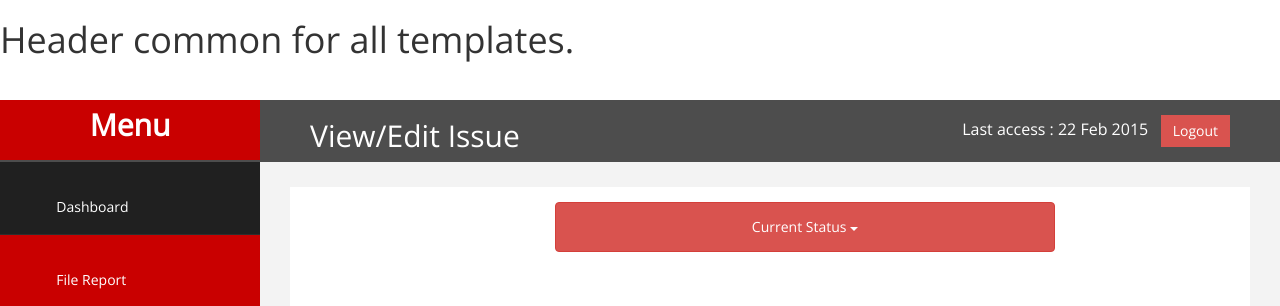
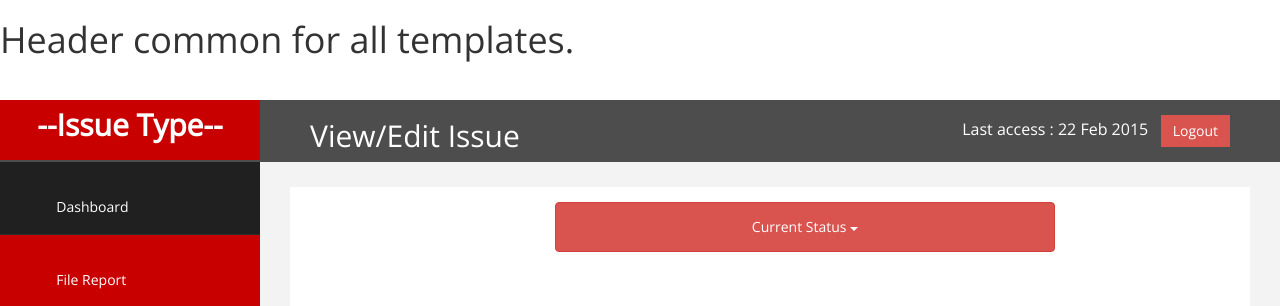
Before and after one commit to iamkelroy/CS673_G1_T3_BUGTRACKER, a Django app: template templates/issue_page.html in a window 1280 px wide. Shown: the top 306 px of the page. Run offline with Django 3.2, Linux system fonts and the light colour scheme; the template is opened without the code that fills it, so the values that code supplies are empty; some libraries are stand-ins or nearby versions; some web fonts are replaced.

Commit message:
removed ideas, minor update to issue page

```diff
--- a/templates/issue_page.html
+++ b/templates/issue_page.html
@@ -24,12 +24,12 @@
                     <span class="fa fa-bar"></span>
                     <span class="fa fa-bar"></span>
                 </button>
-                <a class="navbar-brand" href="index.html">Menu</a>
+                <a class="navbar-brand" href="index.html">--Issue Type--</a>
             </div>
             <div style="color: white;
 padding: 15px 50px 5px 50px;
 float: left;
-font-size: 30px;" >View/Edit Issue</div>
+font-size: 30px; " >View/Edit Issue</div>
   <div style="color: white;
 padding: 15px 50px 5px 50px;
 float: right;
@@ -68,6 +68,8 @@ font-size: 16px;"> Last access : 22 Feb 2015 &nbsp; <a href="login.html" class="
                             <li class="closed-status" role="presentation"><a role="menuitem" tabindex="-1" href="#">Closed</a></li>
                             <li class="closed-status" role="presentation"><a role="menuitem" tabindex="-1" href="#">Duplicate</a></li>
                             <li class="closed-status" role="presentation"><a role="menuitem" tabindex="-1" href="#">Working as intended</a></li>
+                            <li class="open-status" role="presentation"><a role="menuitem" tabindex="-1" href="#">On Hold</a></li>
+                            <li class="open-status" role="presentation"><a role="menuitem" tabindex="-1" href="#">In Progress</a></li>
                           </ul>
                         </div>
                     </div>
```
